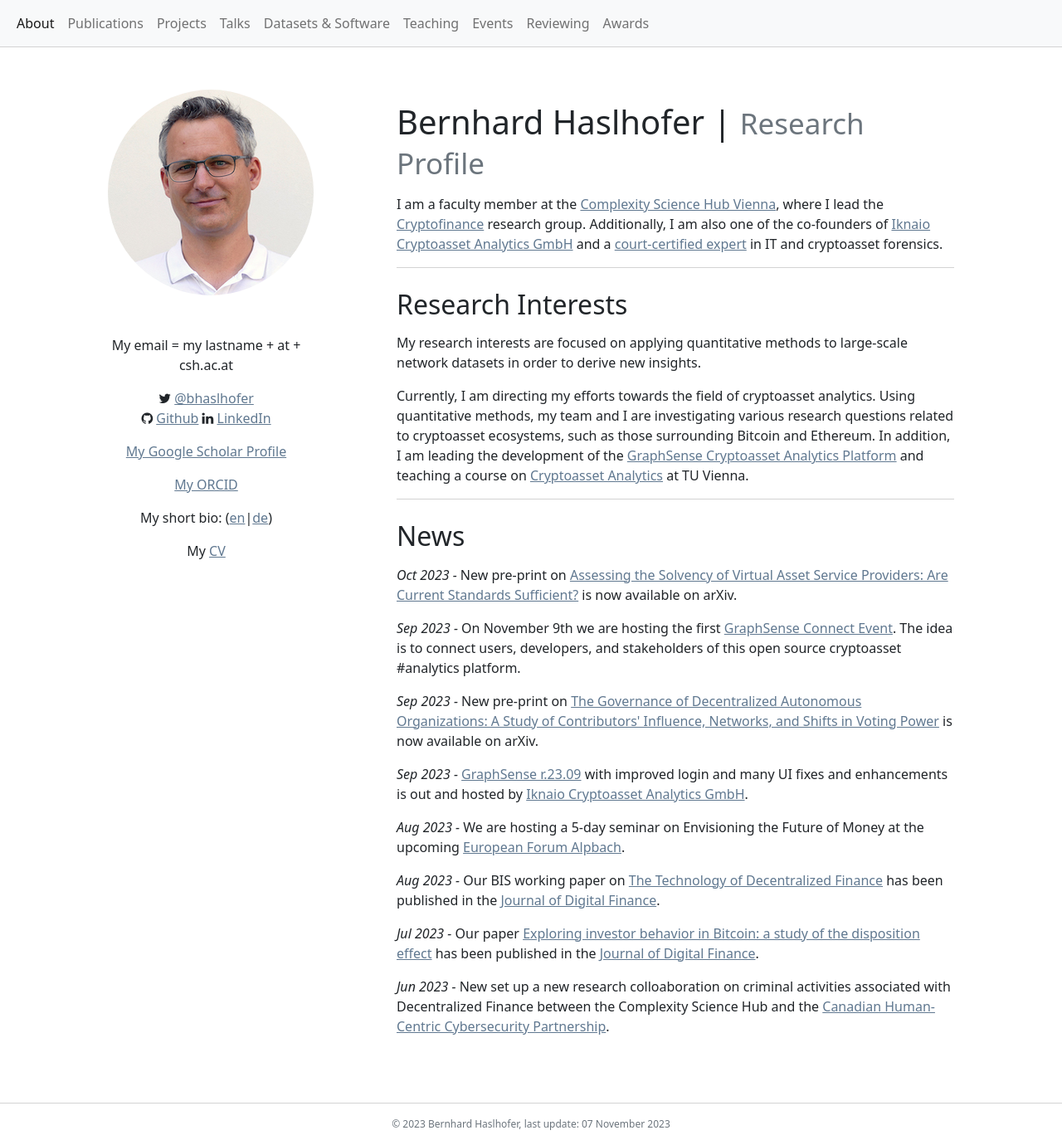
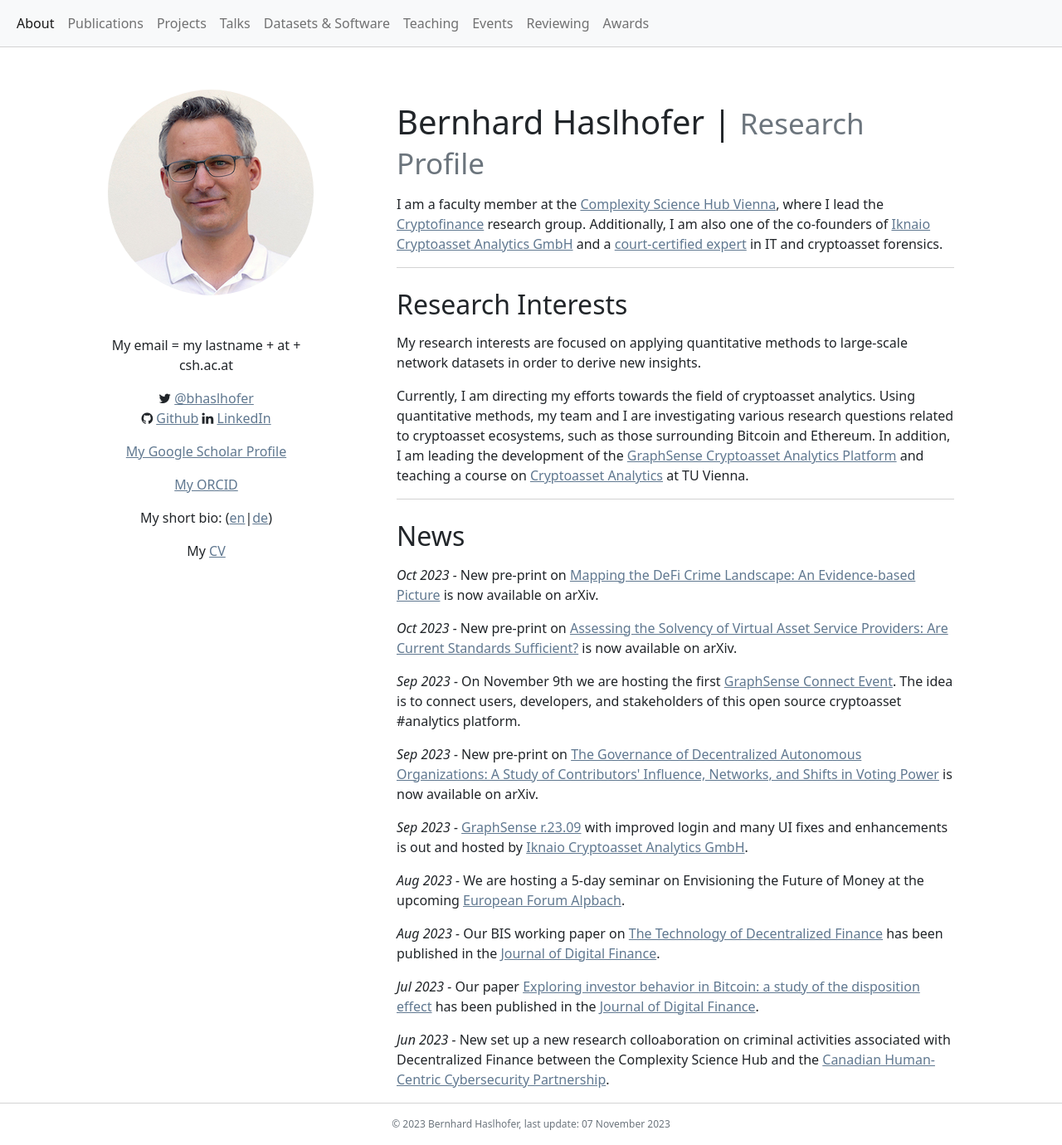
Before and after one commit to behas/behas.github.com, a Jekyll site: the page built from index.html, in a window 1280 px wide and 1380 px high. Shown: the whole window at 83% size. Built offline with Jekyll 4.4.1, drawn with Linux system fonts in a browser that asks for light colours; a style sheet for code colours, icons or effects is not loaded.

Commit message:
added ecrime pre-print

```diff
--- a/_data/news.yml
+++ b/_data/news.yml
@@ -1,3 +1,8 @@
+- date: 2023-10-09
+  news: |
+    New pre-print on <a href="https://arxiv.org/abs/2310.04356" target="_blank">Mapping the DeFi Crime Landscape: An Evidence-based Picture</a>
+    is now available on arXiv.
+
 - date: 2023-10-06
   news: |
     New pre-print on <a href="https://arxiv.org/abs/2309.16408" target="_blank">Assessing the Solvency of Virtual Asset Service Providers: Are Current Standards Sufficient?</a>
--- a/_data/publications.yml
+++ b/_data/publications.yml
@@ -1,6 +1,21 @@
 ---
 nocite: "[@*]"
 references:
+- author:
+  - family: Carpentier-Desjardins
+    given: Catherine
+  - family: Paquet-Clouston
+    given: Masarah
+  - family: Kitzler
+    given: Stefan
+  - family: Haslhofer
+    given: Bernhard
+  id: "Carpentier:2024"
+  note: Arxiv pre-print
+  title: "Mapping the DeFi crime landscape: An evidence-based picture"
+  title-short: Mapping the DeFi crime landscape
+  type: manuscript
+  url: "https://arxiv.org/abs/2310.04356"
 - author:
   - family: Saggese
     given: Pietro
```
Also changed, not shown: assets/bibliography.bib (+7 -0 lines).
